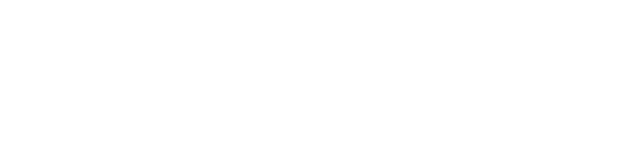
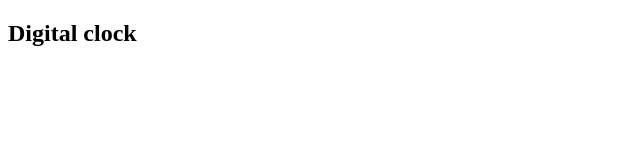
Before and after one commit to snehalkhater/js-assignment-s-repo, a plain HTML site: page Assignment-14(digital-clock)/index.html in a window 1280 px wide. Shown: the whole page, without its empty margins (0-640 px from the left). Drawn offline with Linux system fonts and the light colour scheme.

Commit message:
Update index.html
index file created

```diff
--- a/Assignment-14(digital-clock)/index.html
+++ b/Assignment-14(digital-clock)/index.html
@@ -3,9 +3,10 @@
 <head>
     <meta charset="UTF-8">
     <meta name="viewport" content="width=device-width, initial-scale=1.0">
-    <title>Digital Clock</title>
+    <title>Digital clock</title>
 </head>
 <body>
-
+    <div class="clcok"></div>
+    <h2>Digital clock</h2>
 </body>
 </html>
```
